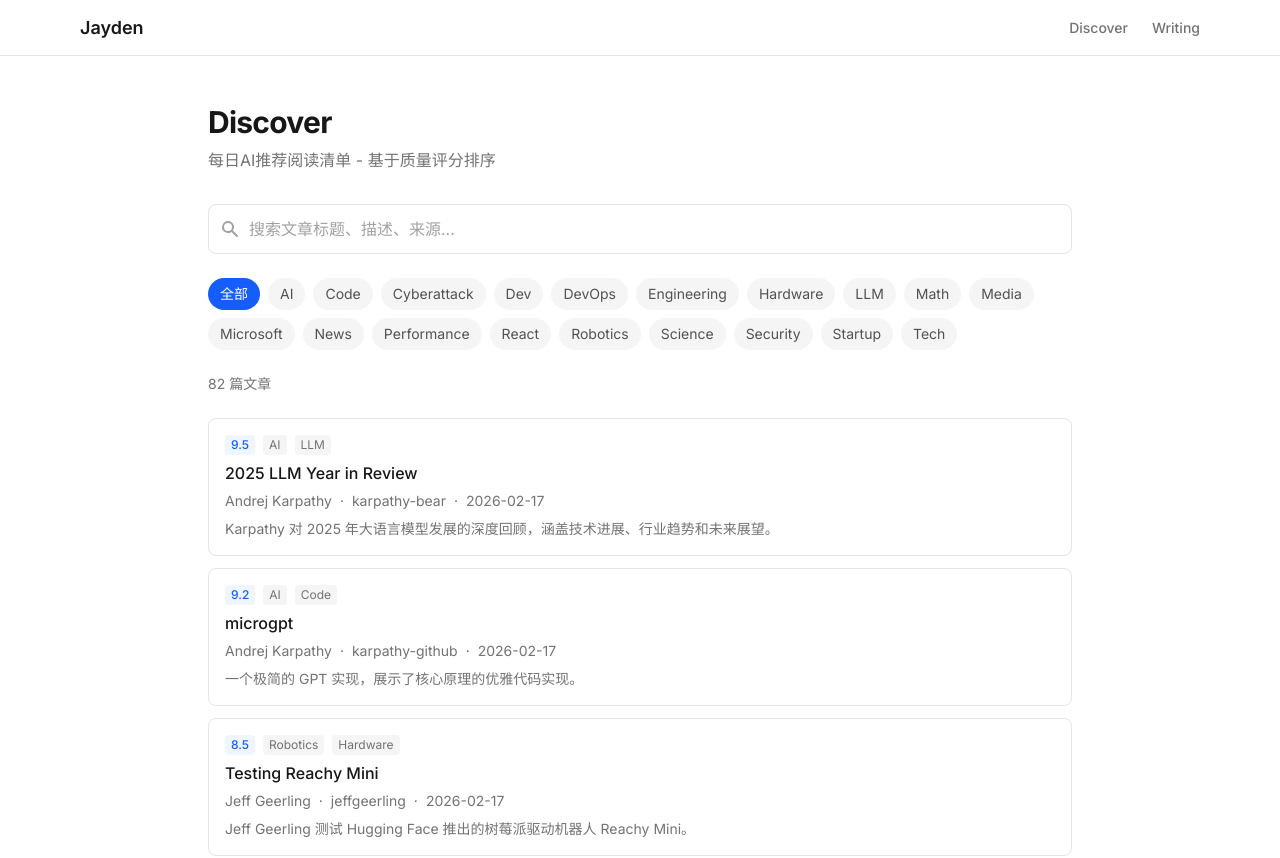
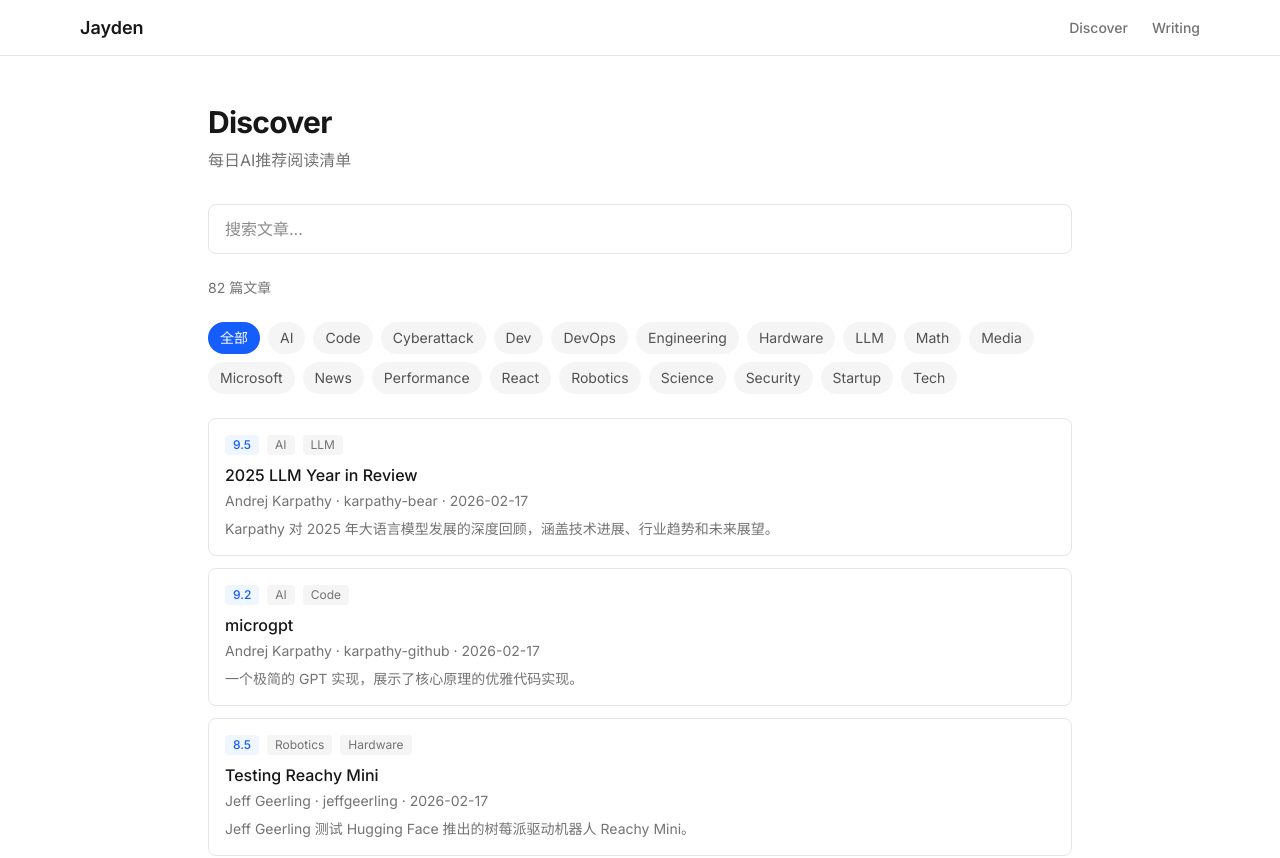
Before and after one commit to Jayden-hong/blog-next, a Next.js app: page /discover in a window 1280 px wide. Shown: the top 858 px of the page. Built offline with nearby package versions, Linux system fonts and the light colour scheme.

Commit message:
fix: 标签筛选改为客户端处理，修改文案

```diff
--- a/app/discover/page.tsx
+++ b/app/discover/page.tsx
@@ -1,131 +1,29 @@
-import { getAllTags, getLatestFeedDay, FeedArticle } from '@/lib/feed';
-import { SearchBox, ArticleList } from '@/components/DiscoverSearch';
-import Link from 'next/link';
-import { Suspense } from 'react';
+import { getAllTags, getLatestFeedDay } from '@/lib/feed';
+import { DiscoverClient } from '@/components/DiscoverClient';
 
 export const metadata = {
   title: 'Discover - Jayden',
-  description: '每日AI推荐阅读清单 - 基于质量评分的文章聚合',
+  description: '每日AI推荐阅读清单',
 };
 
-interface DiscoverPageProps {
-  searchParams: { q?: string; tag?: string };
-}
-
-function DiscoverContent({ q, tag }: { q?: string; tag?: string }) {
+export default function DiscoverPage() {
   const feedDay = getLatestFeedDay();
-
-  // Get all articles from the feed
-  const allArticles = feedDay?.articles || [];
-
-  // Filter articles based on search query or tag
-  let articles: FeedArticle[] = allArticles;
-
-  if (q) {
-    const lowerQuery = q.toLowerCase();
-    articles = articles.filter((article) =>
-      article.title.toLowerCase().includes(lowerQuery) ||
-      article.description?.toLowerCase().includes(lowerQuery) ||
-      article.source.toLowerCase().includes(lowerQuery) ||
-      article.author?.toLowerCase().includes(lowerQuery) ||
-      article.tags?.some((t) => t.toLowerCase().includes(lowerQuery))
-    );
-  }
-
-  if (tag) {
-    articles = articles.filter((article) =>
-      article.tags?.some((t) => t.toLowerCase() === tag.toLowerCase())
-    );
-  }
-
-  return (
-    <>
-      {/* Stats */}
-      <div className="flex items-center gap-6 mb-6 text-sm text-neutral-500">
-        <span>{articles.length} 篇文章</span>
-        {q && (
-          <>
-            <span>·</span>
-            <span>搜索: &quot;{q}&quot;</span>
-          </>
-        )}
-        {tag && (
-          <>
-            <span>·</span>
-            <span>标签: {tag}</span>
-          </>
-        )}
-      </div>
-
-      {/* Articles List */}
-      <section>
-        <ArticleList articles={articles} />
-      </section>
-    </>
-  );
-}
-
-export default function DiscoverPage({ searchParams }: DiscoverPageProps) {
-  const { q, tag } = searchParams || {};
-  const feedDay = getLatestFeedDay();
-  const allArticles = feedDay?.articles || [];
-
-  // Get all unique tags
+  const articles = feedDay?.articles || [];
   const allTags = getAllTags();
 
   return (
     <div className="min-h-screen">
       <div className="max-w-4xl mx-auto px-4 py-12">
-        {/* Header */}
         <header className="mb-8">
           <h1 className="text-3xl font-bold tracking-tight mb-2 text-neutral-900 dark:text-neutral-100">
             Discover
           </h1>
           <p className="text-neutral-500">
-            每日AI推荐阅读清单 - 基于质量评分排序
+            每日AI推荐阅读清单
           </p>
         </header>
 
-        {/* Search Box with Suspense */}
-        <Suspense fallback={<div className="h-14 mb-6 bg-neutral-100 dark:bg-neutral-800 animate-pulse rounded-lg" />}>
-          <SearchBox />
-        </Suspense>
-
-        {/* Tag Filter */}
-        <div className="flex flex-wrap gap-2 mb-6">
-          <Link
-            href="/discover"
-            className={`px-3 py-1.5 text-sm rounded-full transition-colors ${
-              !tag
-                ? 'bg-blue-600 text-white'
-                : 'bg-neutral-100 dark:bg-neutral-800 text-neutral-600 dark:text-neutral-400 hover:bg-neutral-200 dark:hover:bg-neutral-700'
-            }`}
-          >
-            全部
-          </Link>
-          {allTags.map((t) => (
-            <Link
-              key={t}
-              href={`/discover?tag=${encodeURIComponent(t)}`}
-              className={`px-3 py-1.5 text-sm rounded-full transition-colors ${
-                tag === t
-                  ? 'bg-blue-600 text-white'
-                  : 'bg-neutral-100 dark:bg-neutral-800 text-neutral-600 dark:text-neutral-400 hover:bg-neutral-200 dark:hover:bg-neutral-700'
-              }`}
-            >
-              {t}
-            </Link>
-          ))}
-        </div>
-
-        {/* Content with Suspense */}
-        <Suspense fallback={<div className="space-y-3">
-          {[1,2,3].map(i => (
-            <div key={i} className="h-24 bg-neutral-100 dark:bg-neutral-800 animate-pulse rounded-lg" />
-          ))}
-        </div>}>
-          <DiscoverContent q={q} tag={tag} />
-        </Suspense>
+        <DiscoverClient articles={articles} allTags={allTags} />
       </div>
     </div>
   );
--- /dev/null
+++ b/components/DiscoverClient.tsx
@@ -0,0 +1,120 @@
+'use client';
+
+import { useState, useMemo } from 'react';
+import Link from 'next/link';
+
+interface FeedArticle {
+  title: string;
+  url: string;
+  source: string;
+  author: string;
+  date: string;
+  description: string;
+  tags: string[];
+  recommendReason: string;
+  score: number;
+}
+
+interface DiscoverClientProps {
+  articles: FeedArticle[];
+  allTags: string[];
+}
+
+export function DiscoverClient({ articles, allTags }: DiscoverClientProps) {
+  const [activeTag, setActiveTag] = useState<string | null>(null);
+  const [searchQuery, setSearchQuery] = useState('');
+
+  const filteredArticles = useMemo(() => {
+    let result = articles;
+
+    if (activeTag) {
+      result = result.filter(a => a.tags?.some(t => t.toLowerCase() === activeTag.toLowerCase()));
+    }
+
+    if (searchQuery.trim()) {
+      const q = searchQuery.toLowerCase();
+      result = result.filter(a =>
+        a.title.toLowerCase().includes(q) ||
+        a.description?.toLowerCase().includes(q) ||
+        a.source.toLowerCase().includes(q) ||
+        a.tags?.some(t => t.toLowerCase().includes(q))
+      );
+    }
+
+    return result;
+  }, [articles, activeTag, searchQuery]);
+
+  return (
+    <>
+      {/* Search */}
+      <div className="relative mb-6">
+        <input
+          type="text"
+          value={searchQuery}
+          onChange={(e) => setSearchQuery(e.target.value)}
+          placeholder="搜索文章..."
+          className="w-full px-4 py-3 border border-neutral-200 dark:border-neutral-800 rounded-lg bg-white dark:bg-neutral-900"
+        />
+      </div>
+
+      {/* Stats */}
+      <div className="flex items-center gap-6 mb-6 text-sm text-neutral-500">
+        <span>{filteredArticles.length} 篇文章</span>
+        {activeTag && <span>·</span>}
+        {activeTag && <span>标签: {activeTag}</span>}
+      </div>
+
+      {/* Tag Filter */}
+      <div className="flex flex-wrap gap-2 mb-6">
+        <button
+          onClick={() => setActiveTag(null)}
+          className={`px-3 py-1.5 text-sm rounded-full transition-colors ${
+            !activeTag ? 'bg-blue-600 text-white' : 'bg-neutral-100 dark:bg-neutral-800 text-neutral-600'
+          }`}
+        >
+          全部
+        </button>
+        {allTags.map((t) => (
+          <button
+            key={t}
+            onClick={() => setActiveTag(t)}
+            className={`px-3 py-1.5 text-sm rounded-full transition-colors ${
+              activeTag === t ? 'bg-blue-600 text-white' : 'bg-neutral-100 dark:bg-neutral-800 text-neutral-600'
+            }`}
+          >
+            {t}
+          </button>
+        ))}
+      </div>
+
+      {/* Articles */}
+      <div className="grid gap-3">
+        {filteredArticles.map((article, index) => (
+          <a
+            key={index}
+            href={article.url}
+            target="_blank"
+            rel="noopener noreferrer"
+            className="block border border-neutral-200 dark:border-neutral-800 rounded-lg p-4 hover:border-neutral-400 transition-colors"
+          >
+            <div className="flex items-center gap-2 mb-2">
+              <span className="text-xs font-medium text-blue-600 bg-blue-50 px-2 py-0.5 rounded">
+                {article.score.toFixed(1)}
+              </span>
+              {article.tags?.slice(0, 2).map(tag => (
+                <span key={tag} className="text-xs bg-neutral-100 px-2 py-0.5 rounded text-neutral-500">
+                  {tag}
+                </span>
+              ))}
+            </div>
+            <h3 className="font-medium text-neutral-900">{article.title}</h3>
+            <div className="text-sm text-neutral-500 mt-1">
+              {article.author} · {article.source} · {article.date}
+            </div>
+            <p className="text-sm text-neutral-500 mt-2 line-clamp-2">{article.description}</p>
+          </a>
+        ))}
+      </div>
+    </>
+  );
+}
```
